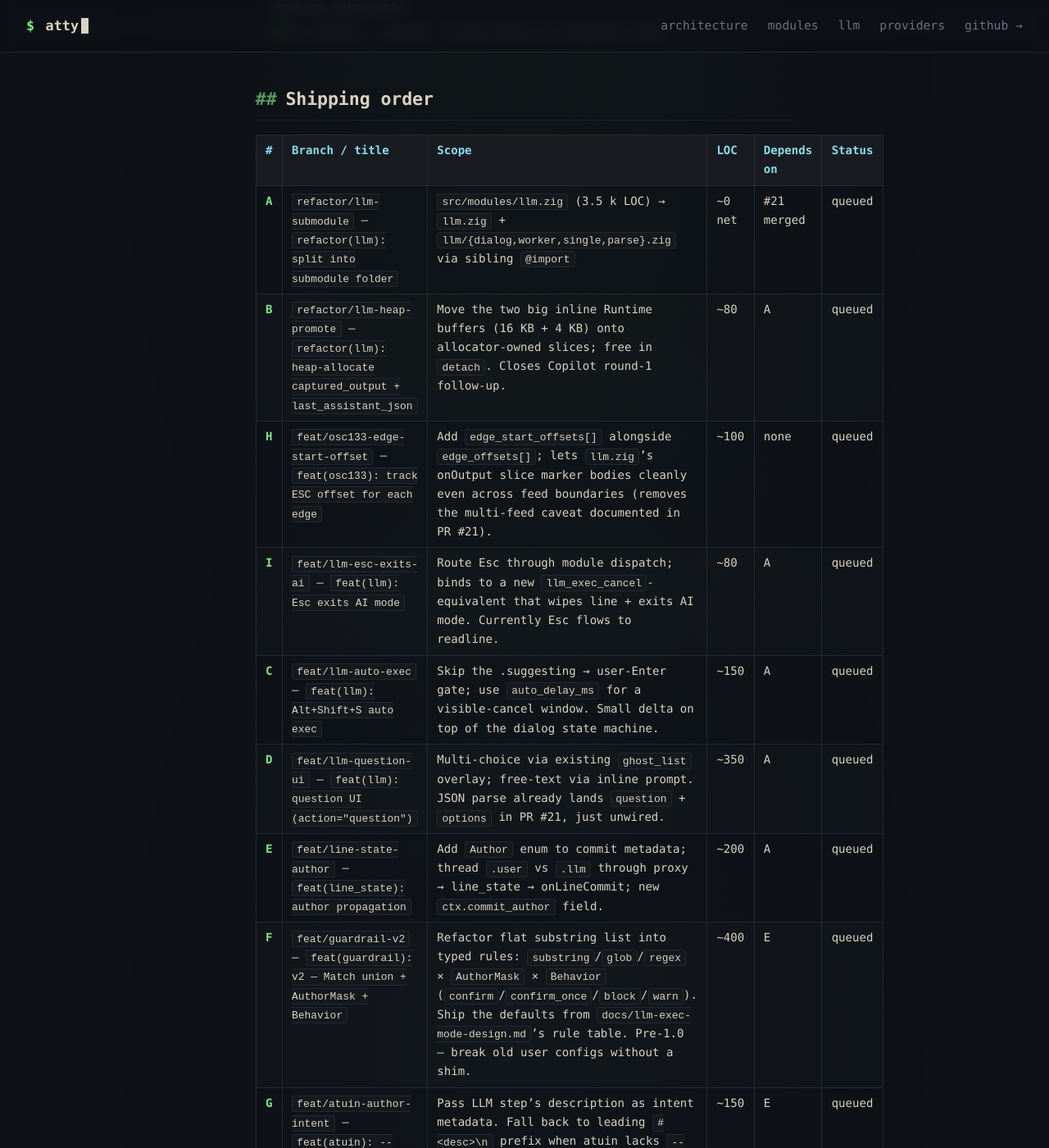
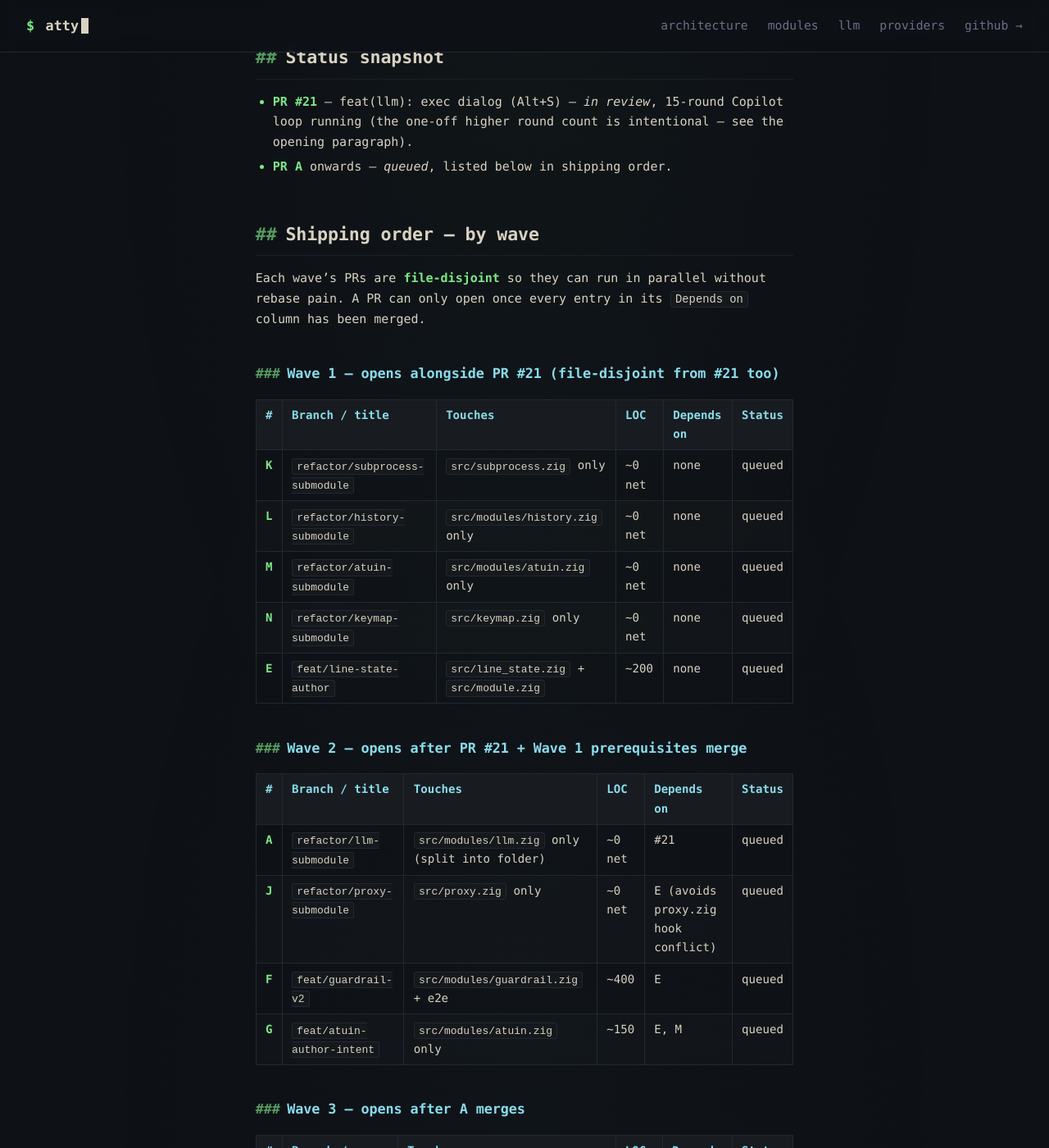
Before and after one commit to fentas/atty, a Jekyll site: the page built from docs/llm-exec-mode-roadmap.md, in a window 1280 px wide and 1400 px high, scrolled down 598 px. Shown: the whole window at 82% size. Built offline with Jekyll 4.4.1, drawn with Linux system fonts in a browser that asks for light colours; our own code applies the rules of GitHub Pages for plain Markdown files; some of the changed text lies outside the part shown.

Commit message:
docs(roadmap): restructure into parallel waves (1 → 4)
Group PRs by file-disjoint sets so the orchestrator can open them in
parallel and the Copilot-review wait time overlaps. Wave 1 (K/L/M/N/E)
can run alongside PR #21 — none of them touch llm.zig or its tests.
Wave 2 unlocks once #21 + Wave 1 prerequisites merge. Wave 3 unlocks
on A. Wave 4 (O alone) unlocks on F.

Total wall-clock estimate drops from ~6h sequential to ~3.5h parallel
(gated by the slowest PR in each wave rather than the sum).

Co-Authored-By: Claude Opus 4.7 (1M context) <noreply@anthropic.com>

```diff
--- a/docs/llm-exec-mode-roadmap.md
+++ b/docs/llm-exec-mode-roadmap.md
@@ -1,9 +1,14 @@
 # LLM exec mode — post-#21 roadmap
 
 Living plan for the work remaining after the Alt+S exec dialog (PR #21) lands.
-Each PR below ships in order, runs **10 rounds of the Copilot review loop per
-PR** (early-stops on two empty rounds in a row), then squash-merges to master
-before the next one begins.
+Each PR below runs **10 rounds of the Copilot review loop per PR** (early-stops
+on two empty rounds in a row), then squash-merges to master.
+
+**Parallelisation:** the chain opens dependency-disjoint PRs in parallel — at
+each ~5-minute wakeup tick the orchestrator processes every active PR's latest
+Copilot response, then (if capacity allows) opens the next eligible queued PR.
+This keeps total wall-clock close to `max(rounds_per_PR × tick_interval)`
+rather than `sum(...)`. See the wave table below for the disjoint set.
 
 PR #21 itself runs **15 rounds** rather than 10 — the user originally requested
 that count at the time the loop was kicked off; subsequent PRs all use the
@@ -17,19 +22,46 @@ file is the execution log.
 - **PR #21** — feat(llm): exec dialog (Alt+S) — *in review*, 15-round Copilot loop running (the one-off higher round count is intentional — see the opening paragraph).
 - **PR A** onwards — *queued*, listed below in shipping order.
 
-## Shipping order
+## Shipping order — by wave
 
-| # | Branch / title | Scope | LOC | Depends on | Status |
+Each wave's PRs are **file-disjoint** so they can run in parallel without
+rebase pain. A PR can only open once every entry in its `Depends on` column
+has been merged.
+
+### Wave 1 — opens alongside PR #21 (file-disjoint from #21 too)
+
+| # | Branch / title | Touches | LOC | Depends on | Status |
 |---|---|---|---|---|---|
-| **A** | `refactor/llm-submodule` — `refactor(llm): split into submodule folder` | `src/modules/llm.zig` (3.5 k LOC) → `llm.zig` + `llm/{dialog,worker,single,parse}.zig` via sibling `@import` | ~0 net | #21 merged | queued |
-| **B** | `refactor/llm-heap-promote` — `refactor(llm): heap-allocate captured_output + last_assistant_json` | Move the two big inline Runtime buffers (16 KB + 4 KB) onto allocator-owned slices; free in `detach`. Closes Copilot round-1 follow-up. | ~80 | A | queued |
-| **H** | `feat/osc133-edge-start-offset` — `feat(osc133): track ESC offset for each edge` | Add `edge_start_offsets[]` alongside `edge_offsets[]`; lets `llm.zig`'s onOutput slice marker bodies cleanly even across feed boundaries (removes the multi-feed caveat documented in PR #21). | ~100 | none | queued |
-| **I** | `feat/llm-esc-exits-ai` — `feat(llm): Esc exits AI mode` | Route Esc through module dispatch; binds to a new `llm_exec_cancel`-equivalent that wipes line + exits AI mode. Currently Esc flows to readline. | ~80 | A | queued |
-| **C** | `feat/llm-auto-exec` — `feat(llm): Alt+Shift+S auto exec` | Skip the .suggesting → user-Enter gate; use `auto_delay_ms` for a visible-cancel window. Small delta on top of the dialog state machine. | ~150 | A | queued |
-| **D** | `feat/llm-question-ui` — `feat(llm): question UI (action="question")` | Multi-choice via existing `ghost_list` overlay; free-text via inline prompt. JSON parse already lands `question` + `options` in PR #21, just unwired. | ~350 | A | queued |
-| **E** | `feat/line-state-author` — `feat(line_state): author propagation` | Add `Author` enum to commit metadata; thread `.user` vs `.llm` through proxy → line_state → onLineCommit; new `ctx.commit_author` field. | ~200 | A | queued |
-| **F** | `feat/guardrail-v2` — `feat(guardrail): v2 — Match union + AuthorMask + Behavior` | Refactor flat substring list into typed rules: `substring`/`glob`/`regex` × `AuthorMask` × `Behavior` (`confirm`/`confirm_once`/`block`/`warn`). Ship the defaults from `docs/llm-exec-mode-design.md`'s rule table. Pre-1.0 — break old user configs without a shim. | ~400 | E | queued |
-| **G** | `feat/atuin-author-intent` — `feat(atuin): --author / --intent tagging` | Pass LLM step's description as intent metadata. Fall back to leading `# <desc>\n` prefix when atuin lacks `--intent` (v18). | ~150 | E | queued |
+| **K** | `refactor/subprocess-submodule` | `src/subprocess.zig` only | ~0 net | none | queued |
+| **L** | `refactor/history-submodule` | `src/modules/history.zig` only | ~0 net | none | queued |
+| **M** | `refactor/atuin-submodule` | `src/modules/atuin.zig` only | ~0 net | none | queued |
+| **N** | `refactor/keymap-submodule` | `src/keymap.zig` only | ~0 net | none | queued |
+| **E** | `feat/line-state-author` | `src/line_state.zig` + `src/module.zig` | ~200 | none | queued |
+
+### Wave 2 — opens after PR #21 + Wave 1 prerequisites merge
+
+| # | Branch / title | Touches | LOC | Depends on | Status |
+|---|---|---|---|---|---|
+| **A** | `refactor/llm-submodule` | `src/modules/llm.zig` only (split into folder) | ~0 net | #21 | queued |
+| **J** | `refactor/proxy-submodule` | `src/proxy.zig` only | ~0 net | E (avoids proxy.zig hook conflict) | queued |
+| **F** | `feat/guardrail-v2` | `src/modules/guardrail.zig` + e2e | ~400 | E | queued |
+| **G** | `feat/atuin-author-intent` | `src/modules/atuin.zig` only | ~150 | E, M | queued |
+
+### Wave 3 — opens after A merges
+
+| # | Branch / title | Touches | LOC | Depends on | Status |
+|---|---|---|---|---|---|
+| **B** | `refactor/llm-heap-promote` | `src/modules/llm/runtime.zig` (post-A) | ~80 | A | queued |
+| **C** | `feat/llm-auto-exec` | `src/modules/llm/dialog.zig` (post-A) | ~150 | A | queued |
+| **D** | `feat/llm-question-ui` | `src/modules/llm/dialog.zig` (post-A) + ghost_list | ~350 | A | queued |
+| **H** | `feat/osc133-edge-start-offset` | `src/osc133.zig` + `src/modules/llm/dialog.zig` (post-A) | ~100 | A | queued |
+| **I** | `feat/llm-esc-exits-ai` | `src/modules/llm/*` + minimal hook in proxy + keymap entry | ~80 | A, J, N | queued |
+
+### Wave 4 — opens after F merges
+
+| # | Branch / title | Touches | LOC | Depends on | Status |
+|---|---|---|---|---|---|
+| **O** | `refactor/guardrail-submodule` | `src/modules/guardrail.zig` (post-F structure) | ~0 net | F | queued |
 
 ## Per-PR protocol
 
@@ -40,20 +72,7 @@ file is the execution log.
 5. **10 rounds of Copilot review loop** (`gh pr edit <N> --add-reviewer @copilot` per round, fix actionable findings, reply + resolve every thread, advance with ScheduleWakeup). Early-stop on two consecutive empty rounds.
 6. After the loop closes, **squash-merge to master**, then immediately start the next PR.
 
-## Phase 2 — refactor sweep (after A–G are all merged)
-
-Apply the same submodule-folder pattern (`src/modules/llm.zig` style) to the other big files in the tree. Same per-PR protocol: 10 rounds Copilot, squash-merge between. Each is a pure structural change — no behavior delta.
-
-| # | Branch / title | Target file | LOC | Notes |
-|---|---|---|---|---|
-| **J** | `refactor/proxy-submodule` — `refactor(proxy): split into submodule folder` | `src/proxy.zig` (1515) | ~0 net | Natural seams: signals (`SIGWINCH`, `SIGTERM`), ghost overlay coordination, statusbar reapply, stdin → dispatch path. Heaviest split in the sweep — likely 5 sibling files. |
-| **K** | `refactor/subprocess-submodule` — `refactor(subprocess): split into submodule folder` | `src/subprocess.zig` (1247) | ~0 net | Inspect internals first — likely splits along tracker / push-pop / recognised-launcher classification. |
-| **L** | `refactor/history-submodule` — `refactor(history): split into submodule folder` | `src/modules/history.zig` (852) | ~0 net | Splits: ring buffer, `~/.bash_history` I/O, `provideGhostText` + pick list. |
-| **M** | `refactor/atuin-submodule` — `refactor(atuin): split into submodule folder` | `src/modules/atuin.zig` (686) | ~0 net | Splits: async worker, atuin CLI invocations, ghost + pick list. PR G's `--author`/`--intent` work lands inside this structure already split. |
-| **N** | `refactor/keymap-submodule` — `refactor(keymap): split into submodule folder` | `src/keymap.zig` (792) | ~0 net | Splits: Action + Binding types, `key("Ctrl+Shift+I")` parser, kitty CSI-u encode/decode. |
-| **O** | `refactor/guardrail-submodule` — `refactor(guardrail): split into submodule folder` | `src/modules/guardrail.zig` (604 pre-F → ~1k post-F) | ~0 net | **Lands AFTER PR F's v2 refactor** — F triples the size; splitting beforehand would just be re-split work. |
-
-### Files deliberately NOT in phase 2
+## Files deliberately NOT touched
 
 - `src/dispatch.zig` (1086) — cohesive `inline for` walker over a tuple. Splitting would force fields and helpers across files for no readability gain.
 - `src/statusbar.zig` (713) — single coherent DECSTBM abstraction with tight internal coupling.
@@ -62,7 +81,7 @@ Apply the same submodule-folder pattern (`src/modules/llm.zig` style) to the oth
 
 ## Termination
 
-All of Phase 1 (A through G) + Phase 2 (J through O) merged. Update this file's status table as we go; mark each row `merged: <commit>` on completion.
+All Wave-1 through Wave-4 PRs (A through O) plus PR #21 merged to master. Update each row's `Status` cell to `merged: <commit>` on completion.
 
 ## Out of scope (deliberately deferred indefinitely)
 
```
